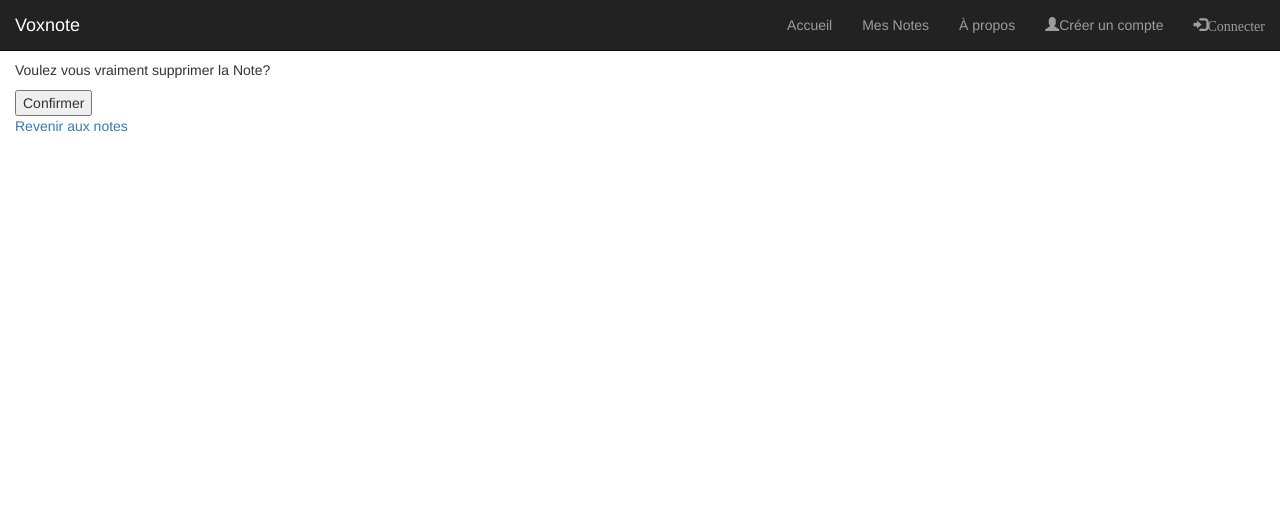
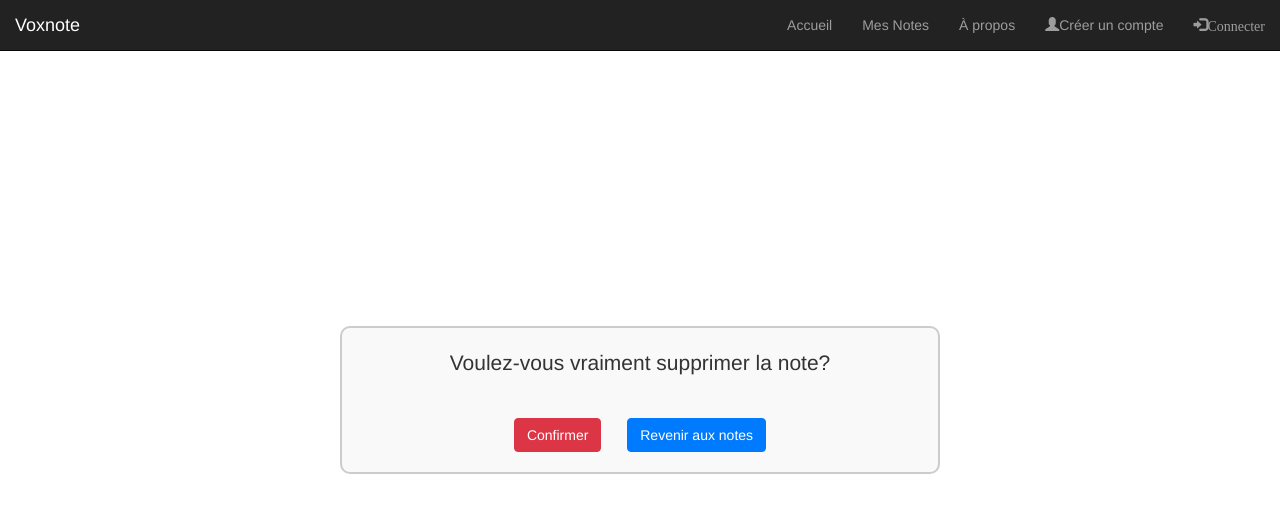
Before and after one commit to Alex64-1149/VoxNote, a Django app: page /notes/56/delete/ in a window 1280 px wide. Shown: the top 513 px of the page. Run offline with Django 5.2, Linux system fonts and the light colour scheme; data comes from the database, SQL or seed files in the repository; both versions use the stored data as it was after the commit; some libraries are stand-ins or nearby versions.

Commit message:
Un peu de css

```diff
--- a/user/templates/user/login.html
+++ b/user/templates/user/login.html
@@ -5,15 +5,17 @@
 <div class="content-section col-md-8 col-md-offset-2">
 
 <form method="POST" style="border: 1px solid black; margin: 4%; padding:10%; border-radius:1%;">
+	<h1 class="text-center" style="margin-bottom: 100px;">Connexion</h1>
 	{% csrf_token %}
 	<fieldset class="form-group">
 	{{ form}}
 	</fieldset>
-
+	<div class="text-center">
 	<button style="background: black; font-size: 2rem; padding:1%; color:white;" class="btn btn-outline-info" type="submit" ><span class="glyphicon glyphicon-log-in"></span>Connecter</button>
 
 <br/>
-<sub style="text-align: center;"><a href="{% url 'voxnote-register' %}" style="text-decoration: none; color: blue; padding:2%; cursor:pointer; margin-right:2%;">Créer un compte</a></sub>
+<p ><a href="{% url 'voxnote-register' %}" style="text-decoration: none; color: blue; padding:2%; cursor:pointer; margin-right:2%;">Créer un compte</a></p>
+</div>
 </form>
 
 </div>
--- a/voxnote/static/voxnote/css/styles.css
+++ b/voxnote/static/voxnote/css/styles.css
@@ -13,30 +13,168 @@
   margin: 0 auto; /* Setting left and right margins to auto */
   text-align: center; /* Optional, to center text inside the div */
 }
+.note {
+  text-align: center;
+}
 
+.cards {
+  display: flex;
+  flex-wrap: wrap;
+  justify-content: space-between;
+  margin-top: 30px;
+}
+
+/* CSS pour chaque note */
 .card {
-  box-shadow: 0 4px 8px 0 rgba(0,0,0,0.2);
-  transition: 0.3s;
-  width: 200%;
-  height: 150%;
-  text-align: center; /* Centrer le texte */
-  display: flex;
-  flex-direction: column;
-  justify-content: center;
-  align-items: center;
-  padding: 10px;
-   /* Espace entre les cartes */
+  width: calc(33.33% - 20px);
+  margin-bottom: 20px;
+  background-color: #fff;
+  border-radius: 15px; /* Augmente la forme carrée */
+  box-shadow: 0 4px 6px rgba(0, 0, 0, 0.1);
+  padding: 20px; /* Réduit l'espace interne */
+  box-sizing: border-box;
+  transition: all 0.3s ease;
+  text-align: center; /* Centre le texte à l'intérieur de la carte */
+}
+
+/* Styling du texte à l'intérieur de la carte */
+.card h5 {
+  margin-bottom: 10px;
+  font-family: Arial, sans-serif; /* Changer la police */
+  font-size: 18px; /* Taille de la police */
 
 }
 
-.card:hover {
-  box-shadow: 0 8px 16px 0 rgba(0,0,0,0.2);
+.card p {
+  margin-bottom: 20px;
+  font-family: Arial, sans-serif; /* Changer la police */
+  font-size: 16px; /* Taille de la police */
+
 }
 
-.notes-collumn{
-  column-count: 3;
-  column-gap: 20px;
+/* Styling du bouton "Voir la Note" */
+.card a {
+  display: inline-block;
+  background-color: #007bff;
+  color: #fff;
+  padding: 10px 20px;
+  text-decoration: none;
+  border-radius: 5px;
+  transition: background-color 0.3s;
 }
+
+.card a:hover {
+  background-color: #0056b3;
+}
+
+/* CSS pour rendre les notes moins larges sur les écrans larges */
+@media screen and (min-width: 1200px) {
+  .card {
+      width: calc(30% - 20px);
+  }
+}
+
+/* CSS pour rendre les notes moins larges sur les écrans moyens */
+@media screen and (max-width: 768px) {
+  .card {
+      width: calc(45% - 20px);
+  }
+}
+
+/* CSS pour rendre les notes moins larges sur les écrans étroits */
+@media screen and (max-width: 480px) {
+  .card {
+      width: calc(100% - 20px);
+  }
+}
+.note-container {
+  position: absolute;
+  top: 50%;
+  left: 50%;
+  transform: translate(-50%, -50%);
+  width: 80%;
+  max-width: 600px;
+  height: 50%; /* La note occupe la moitié de la hauteur de l'écran */
+  padding: 20px;
+  border: 2px solid #ccc;
+  border-radius: 10px;
+  background-color: #f9f9f9;
+  text-align: center;
+  font-size: 1.5em; /* taille de police de la note */
+  overflow: auto;
+}
+
+.note-content {
+  margin-bottom: 20px;
+}
+
+.btn-container {
+  position: absolute;
+  top: 50%; /* Les boutons sont positionnés au milieu verticalement */
+  left: 50%;
+  transform: translate(-50%, 50%);
+  width: 100%;
+  text-align: center;
+  margin-top: 20px; /* Espacement des boutons par rapport à la note */
+}
+
+.btn-delete {
+  color: #fff;
+  background-color: #dc3545;
+  border-color: #dc3545;
+  margin-right: 10px;
+}
+
+.btn-return {
+  color: #fff;
+  background-color: #007bff;
+  border-color: #007bff;
+  margin-left: 10px;
+}
+.delete-note-container {
+  position: absolute;
+  top: 50%;
+  left: 50%;
+  transform: translate(-50%, -50%);
+  width: 80%;
+  max-width: 600px;
+  padding: 20px;
+  border: 2px solid #ccc;
+  border-radius: 10px;
+  background-color: #f9f9f9;
+  text-align: center;
+  font-size: 1.5em;
+}
+
+.btn-delete-container {
+  margin-top: 40px;
+}
+
+.btn-confirm {
+  color: #fff;
+  background-color: #dc3545;
+  border-color: #dc3545;
+  margin-right: 10px;
+}
+
+.btn-return {
+  color: #fff;
+  background-color: #007bff;
+  border-color: #007bff;
+}
+.about-container {
+  margin-top: 100px;
+  text-align: center;
+}
+
+.about-heading {
+  margin-bottom: 100px;
+}
+
+
+
+
+
 
 .mic-toggle {
 
--- a/voxnote/templates/voxnote/about.html
+++ b/voxnote/templates/voxnote/about.html
@@ -2,6 +2,9 @@
 
 {% block content %}
 
-<h1>À propos du programme</h1>
+<div class="about-container">
+  <h1 class="about-heading">À propos du programme</h1>
+  <p class="about-description">L'IA a été conçue d'en bas en haut en utilisant les concepts du machine learning ...</p>
+</div>
 
 {% endblock content %}
--- a/voxnote/templates/voxnote/note_confirm_delete.html
+++ b/voxnote/templates/voxnote/note_confirm_delete.html
@@ -2,20 +2,15 @@
 
 {% block content %}
 
-<form method="post">{% csrf_token %}
+<div class="delete-note-container">
+  <form method="post">
+    {% csrf_token %}
+    <p>Voulez-vous vraiment supprimer la note?</p>
+    <div class="btn-delete-container">
+      <input type="submit" class="btn btn-outline-danger btn-confirm" value="Confirmer">
+      <a href="{% url 'voxnote-detail' note.pk %}" class="btn btn-outline-primary btn-return">Revenir aux notes</a>
+    </div>
+  </form>
+</div>
 
-
-
-
-    <p>Voulez vous vraiment supprimer la Note?</p>
-
-
-
-
-        <input type="submit" value="Confirmer">
-    </form>
-
-    <div>
-        <a href="{% url 'voxnote-detail' note.pk %}"> Revenir aux notes</a>
-    </div>
 {% endblock content %}
```
Also changed, not shown: user/templates/user/creerCompte.html (+7 -4 lines), voxnote/templates/voxnote/note_detailView.html (+11 -7 lines), voxnote/templates/voxnote/notes.html (+11 -8 lines), db.sqlite3, 1 other file.
